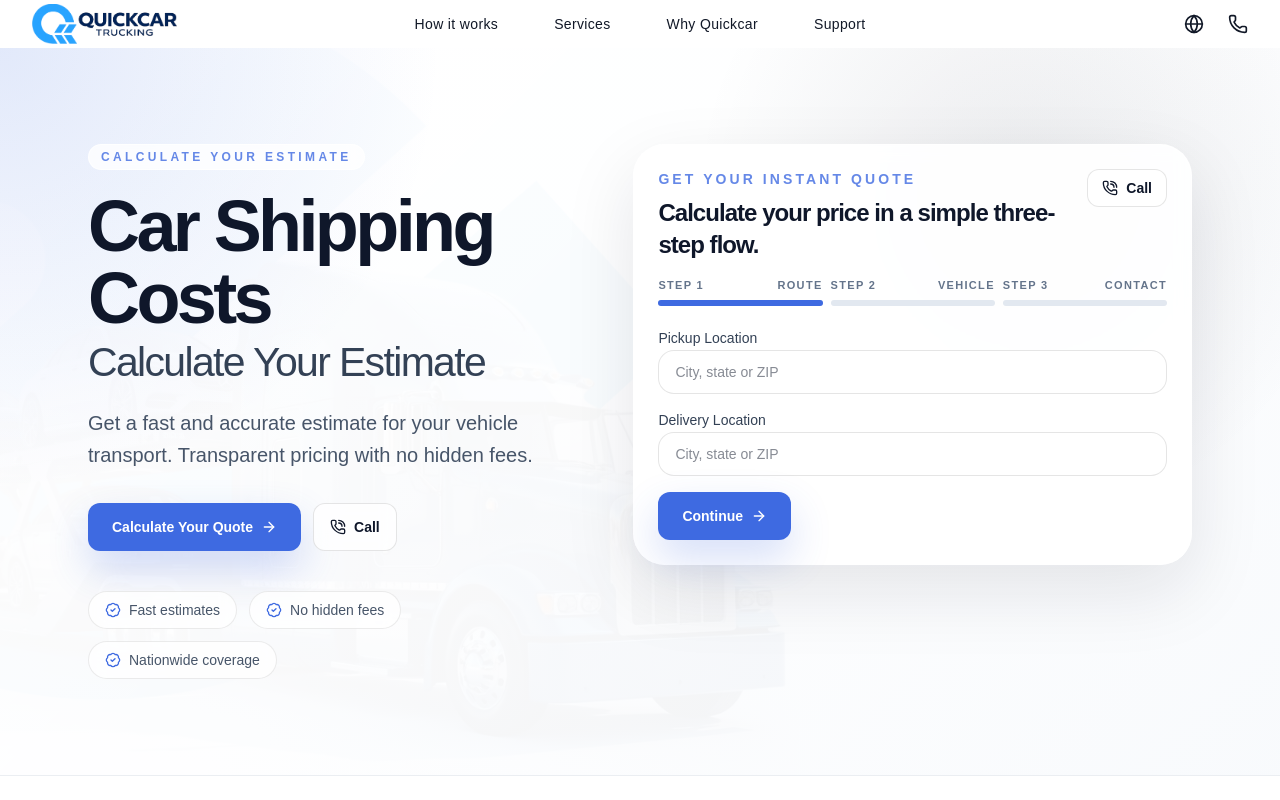
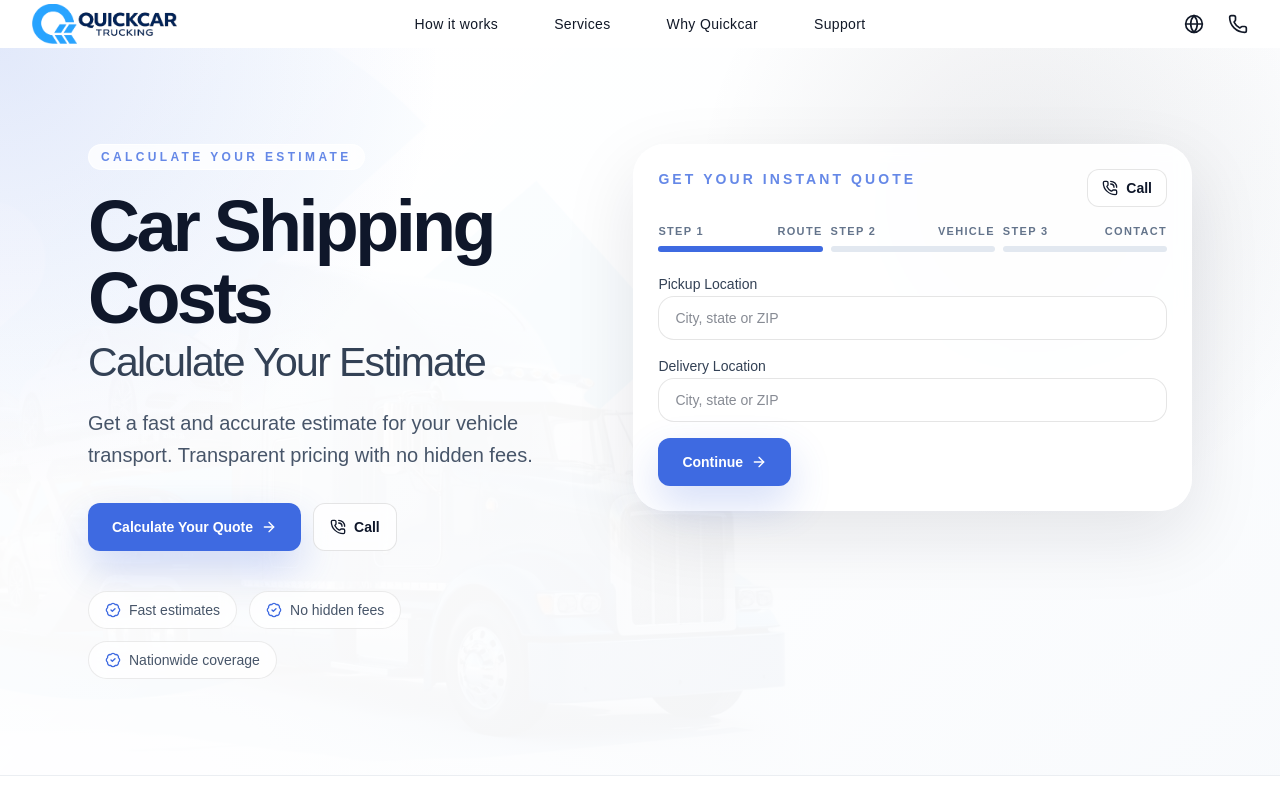
Before and after one commit to ShohruhKuklanov/quickcar-trucking, a Next.js app: page /car-shipping-costs in a window 1280 px wide. Shown: the top 800 px of the page. Built offline with nearby package versions, Linux system fonts and the light colour scheme.

Commit message:
Remove quote card subtitle

```diff
--- a/src/app/car-shipping-costs/CostsCalculatorClient.tsx
+++ b/src/app/car-shipping-costs/CostsCalculatorClient.tsx
@@ -196,9 +196,6 @@ export default function CostsCalculatorClient() {
       <div className="flex items-start justify-between gap-4">
         <div>
           <p className="text-sm font-semibold uppercase tracking-[0.22em] text-primary/80">Get Your Instant Quote</p>
-          <h2 className="mt-2 text-xl font-semibold tracking-[-0.04em] text-[#0f172a] sm:text-2xl">
-            Calculate your price in a simple three-step flow.
-          </h2>
         </div>
         <Link
           href={PHONE_HREF}
```
